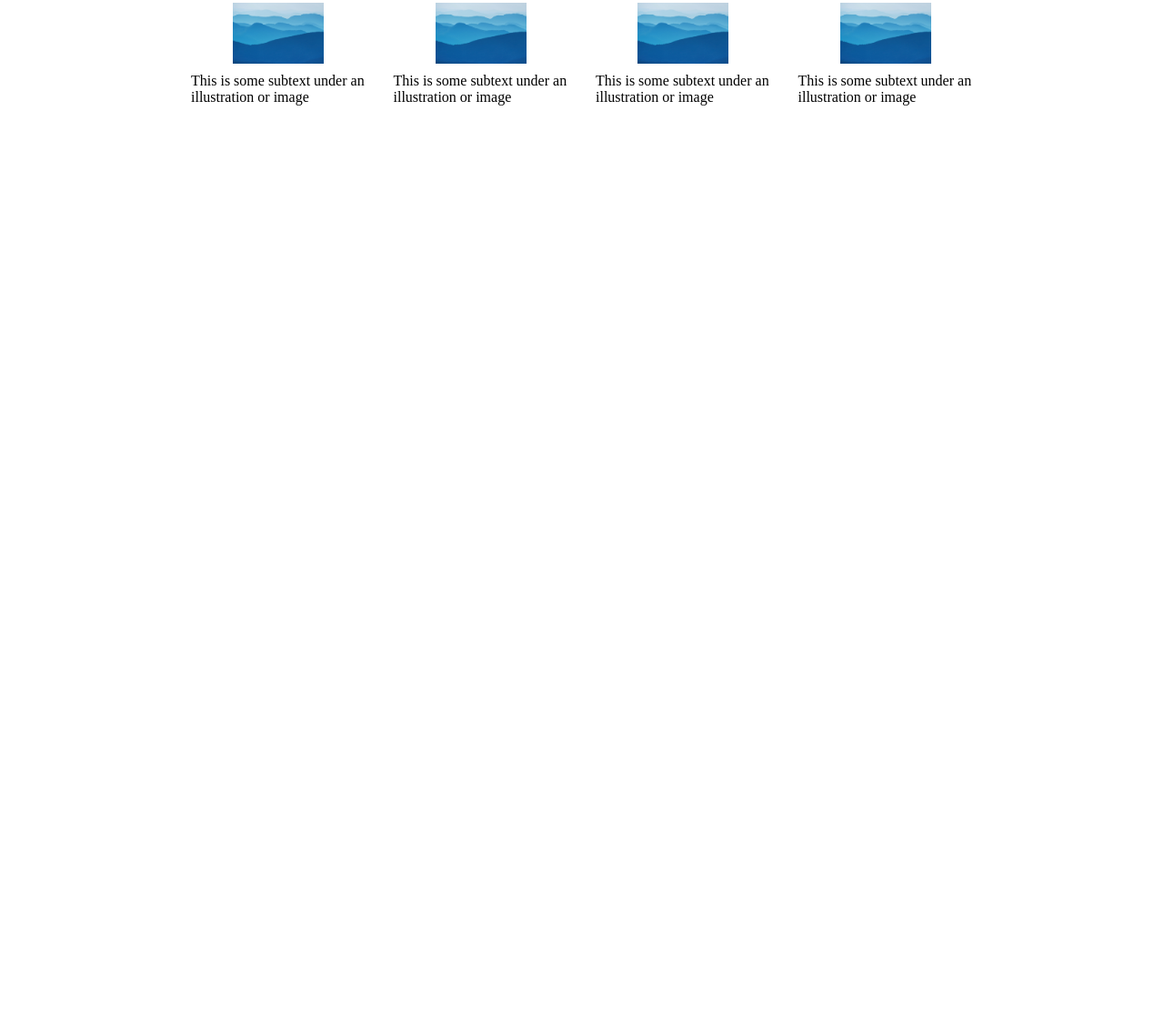
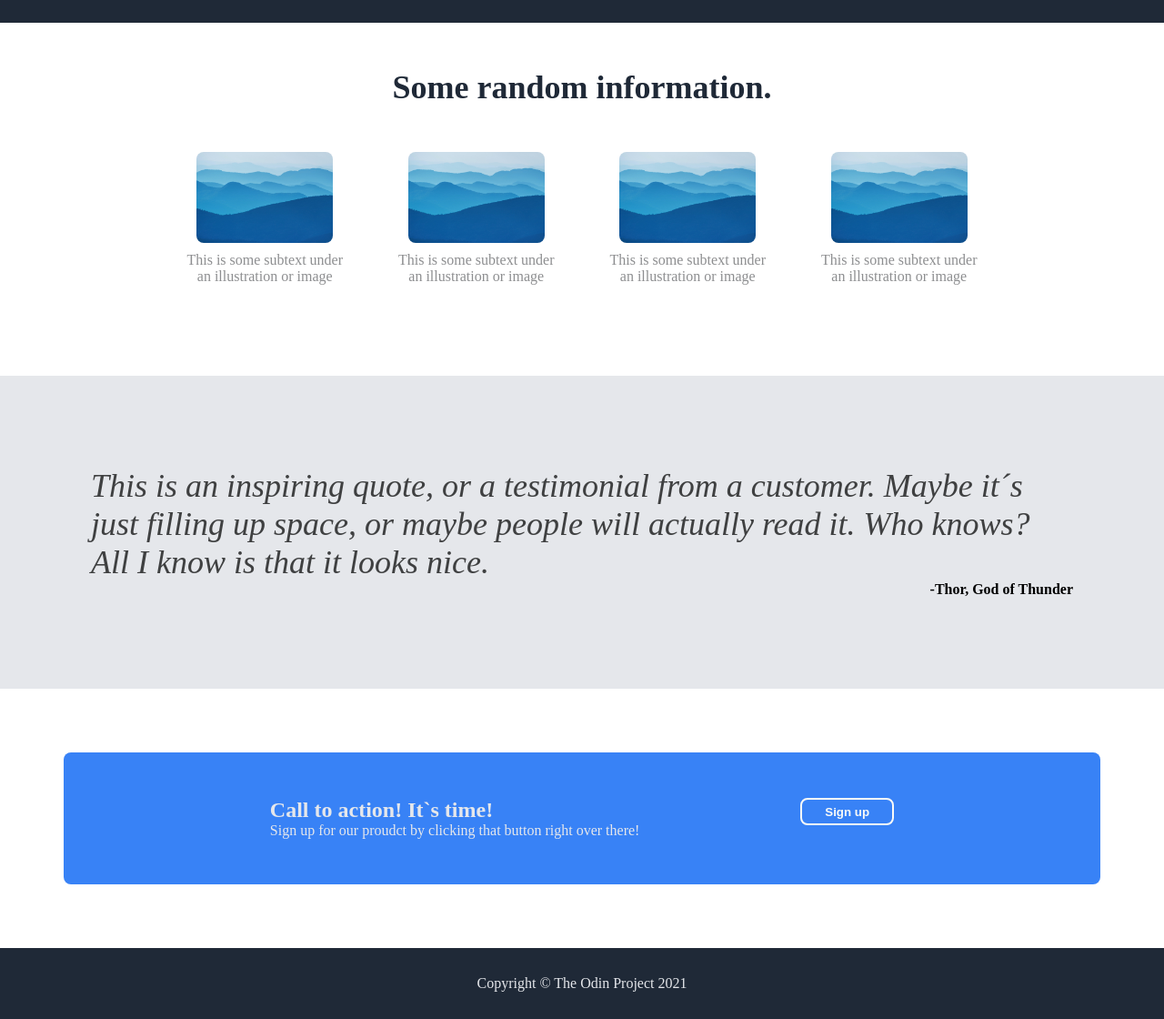
Before and after one commit to Sudoism/loading-page, a plain HTML site: page index.html in a window 1280 px wide. Shown: the part 487-1607 px from the top of the page at 91% size. Before the commit the page ends 800 px from the top, so only its background shows below. Drawn offline with Linux system fonts and the light colour scheme.

Commit message:
restyling

```diff
--- a/index.html
+++ b/index.html
@@ -21,7 +21,7 @@
 
     <div class="hero">
         <div class="text">
-            <div class=title>This Website is awsome</div>
+            <div class=title>This website is awsome</div>
             <p>This website has some subtext that goes here under the main title. Its a smaller font and the color is lower contrast</p>
             <button>Sign up</button>
         </div>
@@ -68,15 +68,22 @@
     </div>
 
     <div class="quote">
+        <div class="text">This is an inspiring quote, or a testimonial from a customer. Maybe it´s just filling up space, or maybe people will actually read it. Who knows? All I know is that it looks nice.</div>
+        <div class="author">-Thor, God of Thunder</div>
 
     </div>
 
     <div class="action">
 
+            <div class="text">
+                <div class="title">Call to action! It`s time!</div>
+                <div class="text">Sign up for our proudct by clicking that button right over there!</div>
+            </div>
+            <button>Sign up</button>
     </div>
 
     <div class="footer">
-
+        Copyright © The Odin Project 2021
     </div>
 
 </body>
--- a/styles.css
+++ b/styles.css
@@ -19,12 +19,15 @@ body {
 
 .header .logo{
     font-size: 24px;
+    font-weight: bold;
     color: #F9FAF8;
 }
 
 .header .links{
     font-size: 18px;
     color: #E5E7EB;
+    display:flex;
+    gap:20px;
 }
 
 .hero {
@@ -32,7 +35,7 @@ body {
     justify-content: space-between;
     align-items: center;
     background: #1F2937;
-    padding: 50px;
+    padding: 100px;
     color: #F9FAF8;
     gap:50px;
 }
@@ -43,28 +46,42 @@ body {
 }
 
 .hero .flower {
-    max-width: 500px;
-    max-height: 300px;
+    max-width: 600px;
+    max-height: 250px;
 }
 
-.hero button {
+.hero button, .action button {
     background-color: #3882F6;
     color: #F9FAF8;
     padding: 5px;
-    padding-left: 10px;
-    padding-right: 10px;
-    border-radius: 5px;
+    padding-left: 25px;
+    padding-right: 25px;
+    border-radius: 8px;
+    font-weight: bold;
+    border-style: none;
+    box-sizing: border-box;
 }
 
 .info {
+    padding-top: 20px;
     display: flex;
     flex-direction: column;
-    gap: 10px;
+    align-items: center;
+    gap: 20px;
+
+}
+
+.info .title {
+    margin-top: 30px;
+    margin-bottom: 30px;
+    font-size: 36px;
+    font-weight:bolder;
+    color: #1F2937;
 }
 
 .cards {
     display: flex;
-    gap: 10px;
+    gap: 50px;
     padding-left: 200px;
     padding-right: 200px;
     justify-content: center;
@@ -74,15 +91,75 @@ body {
     display: flex;
     flex-direction: column;
     align-items: center;
+}
+
+.media .content {
+    padding-top: 10px;
+    padding-bottom: 100px;
+    text-align: center;
+    color: #7b7c7edc;
+}
+
+.media .mountain {
+    max-width: 150px;
+    max-height: 150px;
+    border-radius: 8px;
+}
+
+.quote {
+    background-color: #E5E7EB;
+    display:flex;
+    align-items: center;
+    flex-direction: column;
+    padding:100px;
+}
+
+.quote .text{
+    font-size: 36px;
+    font-style:italic;
+    font-weight:lighter;
+    color: #3f4041;
 
 }
 
-.media .content {
-    flex: 1;
-    padding: 10px;
+.quote .author {
+    font-weight: bold;
+    color: black;
+    align-self: flex-end;
 }
 
-.media .mountain {
-    max-width: 100px;
-    max-height: 100px;
+.action {
+    background-color:#3882F6;
+    color: #f9faf8;
+    display: flex;
+    justify-content: space-evenly;
+    margin: 70px;
+    padding: 50px;
+    border-radius: 8px;
 }
+
+
+.action .text {
+    text-align: left;
+    color: #E5E7EB;
+}
+
+.action .text .title {
+    font-size: 24px;
+    font-weight: bold;
+}
+
+.footer {
+    background: #1F2937;
+    display: flex;
+    justify-content: center;
+    padding: 30px;
+    color: #E5E7EB;
+}
+
+.action button {
+    border-width: 2px;
+    border-style:solid;
+    border-color: #F9FAF8;
+    height: 30px;
+}
```
